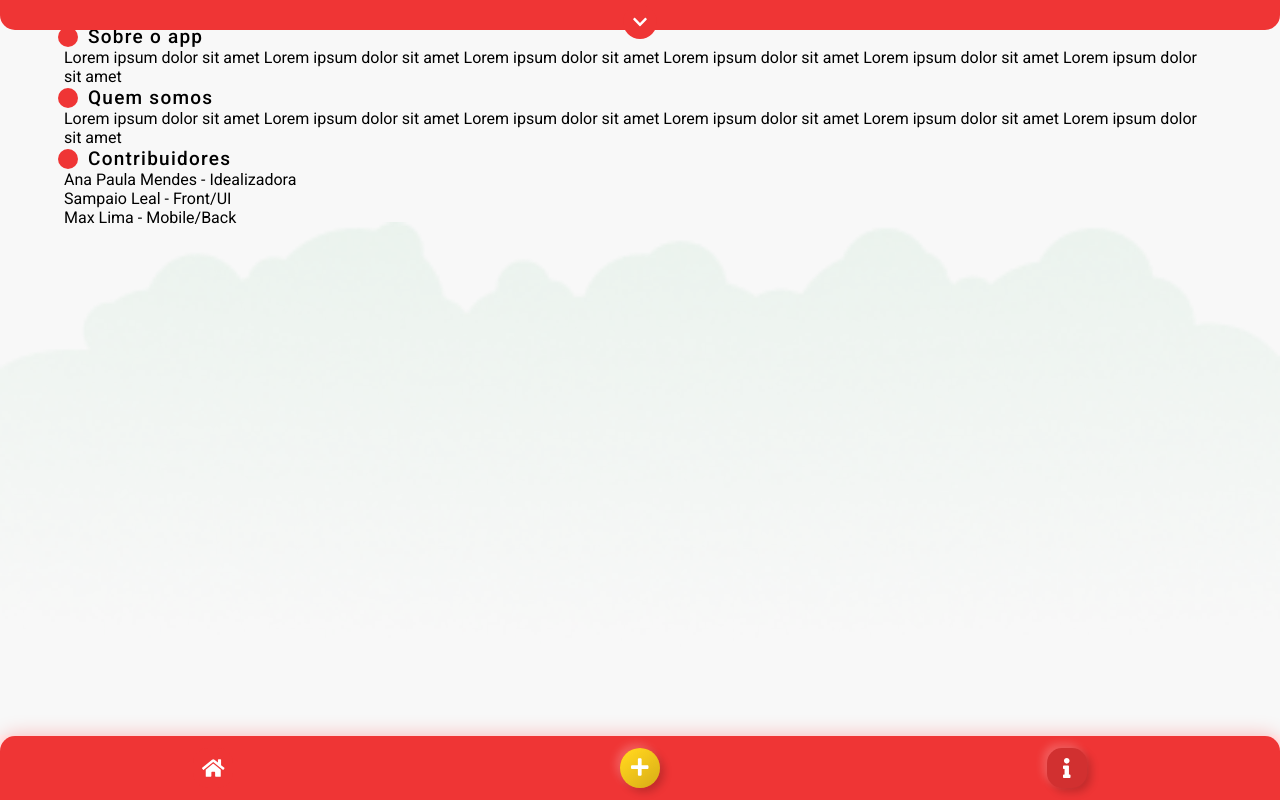
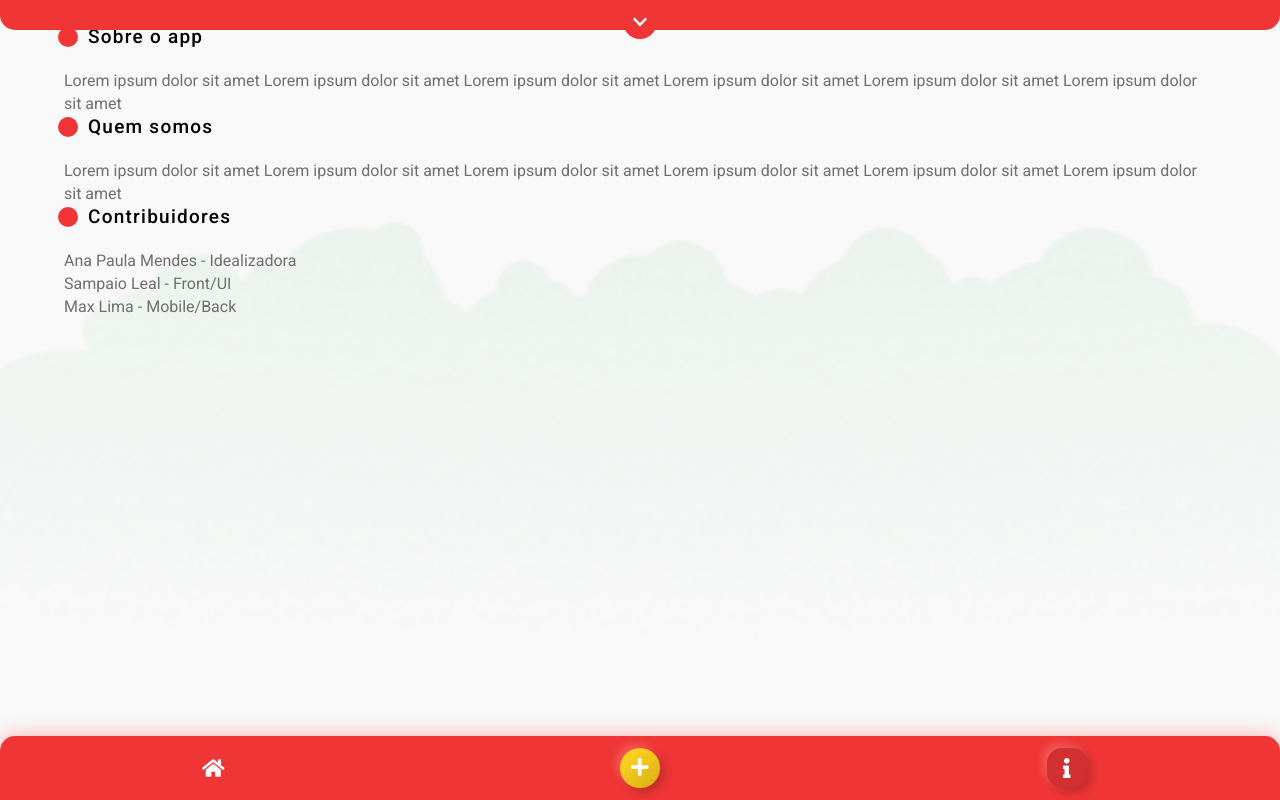
Before and after one commit to teresinahc/app-web-denuncia-aglomeracao-quarentena, a React (Create React App) app: page /sobre in a window 1280 px wide. Built offline with nearby package versions, Linux system fonts and the light colour scheme; no server answers; the HTML template or start-up script is replaced by a standard one; what react-mapbox-gl would draw is missing.

Commit message:
Coloando estilo na pagina sobre

```diff
--- a/src/pages/Sobre.tsx
+++ b/src/pages/Sobre.tsx
@@ -33,4 +33,8 @@ export default SobrePage
 
 const Descricao = styled.p`
   width: 90%;
+  margin-top: 21px;
+  color: #6F6F6F;
+  font-size: 16px;
+  line-height: 23px;
 `
```
